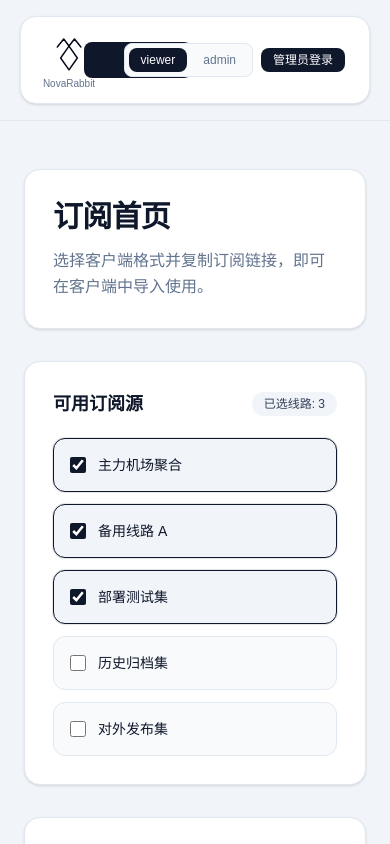
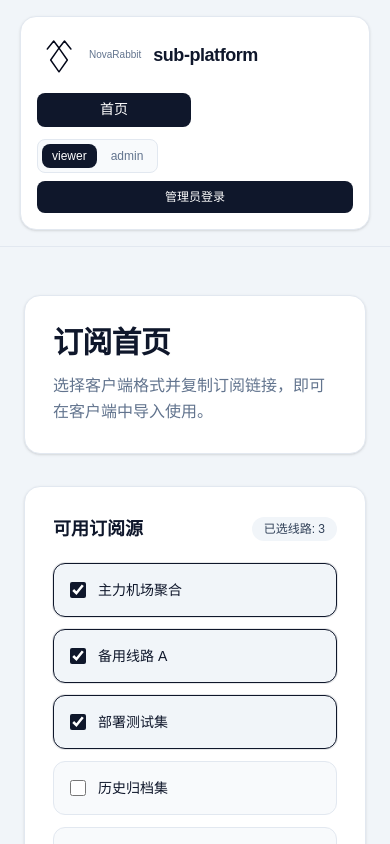
Before and after one commit to Liwenboo/sub-platform, a Next.js app in the folder web/: page / in a window 390 px wide. Shown: the top 844 px of the page. Built offline with nearby package versions, Linux system fonts and the light colour scheme; no server answers.

Commit message:
修复移动端顶部显示问题0

```diff
--- a/web/src/app/_components/global-nav.tsx
+++ b/web/src/app/_components/global-nav.tsx
@@ -118,21 +118,21 @@ export function GlobalNav() {
     <header className="sticky top-0 z-20 border-b border-slate-200 bg-slate-100">
       <div className="mx-auto w-full max-w-7xl px-5 py-4 md:px-8">
         <div className="rounded-2xl border border-slate-200 bg-white shadow-sm">
-          <div className="flex items-center justify-between gap-10 px-6 py-3.5 md:px-8">
-            <div className="flex shrink-0 items-center gap-3">
-              <div className="flex w-12 flex-col items-center">
+          <div className="flex flex-col gap-4 px-4 py-4 sm:px-5 md:flex-row md:items-center md:justify-between md:gap-10 md:px-8 md:py-3.5">
+            <div className="flex min-w-0 shrink-0 items-center gap-3">
+              <div className="flex shrink-0 items-center gap-2 md:w-12 md:flex-col md:items-center md:gap-0">
                 <NovaRabbitLogoMark />
-                <span className="mt-1 text-[10px] leading-none text-slate-500">
+                <span className="text-[10px] leading-none text-slate-500 md:mt-1">
                   NovaRabbit
                 </span>
               </div>
-              <div className="whitespace-nowrap text-lg font-semibold tracking-tight text-slate-900">
+              <div className="min-w-0 text-lg font-semibold tracking-tight text-slate-900">
                 sub-platform
               </div>
             </div>
 
-            <div className="flex min-w-0 items-center justify-end gap-5">
-              <nav className="flex min-w-0 items-center gap-2.5">
+            <div className="flex min-w-0 flex-col gap-3 md:flex-row md:items-center md:justify-end md:gap-5">
+              <nav className="grid min-w-0 grid-cols-2 gap-2 md:flex md:flex-nowrap md:items-center md:gap-2.5">
                 {visibleNavItems.map((item) => {
                   const active = isActivePath(pathname, item.href);
 
@@ -140,7 +140,7 @@ export function GlobalNav() {
                     <Link
                       key={item.href}
                       href={item.href}
-                      className={`min-w-[108px] whitespace-nowrap rounded-lg px-4 py-2 text-center text-sm font-medium transition-colors ${
+                      className={`min-w-0 rounded-lg px-3 py-2 text-center text-sm font-medium leading-tight whitespace-normal transition-colors sm:px-4 md:min-w-[108px] md:whitespace-nowrap ${
                         active
                           ? "bg-slate-900 text-white"
                           : "text-slate-600 hover:bg-slate-100 hover:text-slate-900"
@@ -152,12 +152,12 @@ export function GlobalNav() {
                 })}
               </nav>
 
-              <div className="h-8 w-px bg-slate-200" aria-hidden />
+              <div className="hidden h-8 w-px bg-slate-200 md:block" aria-hidden />
 
-              <div className="flex shrink-0 items-center gap-2">
-                <div className="flex items-center gap-1 rounded-lg border border-slate-200 bg-slate-50 p-1">
+              <div className="flex min-w-0 flex-wrap items-center gap-2 md:flex-nowrap">
+                <div className="flex shrink-0 items-center gap-1 rounded-lg border border-slate-200 bg-slate-50 p-1">
                   <span
-                    className={`rounded-lg px-3 py-1 text-xs font-medium transition-colors ${
+                    className={`rounded-lg px-2.5 py-1 text-xs font-medium transition-colors sm:px-3 ${
                       role === "viewer"
                         ? "bg-slate-900 text-white"
                         : "text-slate-500"
@@ -166,7 +166,7 @@ export function GlobalNav() {
                     viewer
                   </span>
                   <span
-                    className={`rounded-lg px-3 py-1 text-xs font-medium transition-colors ${
+                    className={`rounded-lg px-2.5 py-1 text-xs font-medium transition-colors sm:px-3 ${
                       role === "admin"
                         ? "bg-slate-900 text-white"
                         : "text-slate-500"
@@ -180,14 +180,14 @@ export function GlobalNav() {
                     type="button"
                     onClick={handleLogout}
                     disabled={logoutLoading}
-                    className="whitespace-nowrap rounded-lg border border-slate-300 px-3 py-1 text-xs font-medium text-slate-700 transition-colors hover:bg-slate-50 disabled:cursor-not-allowed disabled:opacity-60"
+                    className="w-full rounded-lg border border-slate-300 px-3 py-2 text-center text-xs font-medium whitespace-nowrap text-slate-700 transition-colors hover:bg-slate-50 disabled:cursor-not-allowed disabled:opacity-60 sm:w-auto sm:py-1"
                   >
                     {logoutLoading ? "退出中..." : "退出登录"}
                   </button>
                 ) : (
                   <Link
                     href={loginHref}
-                    className="whitespace-nowrap rounded-lg bg-slate-900 px-3 py-1 text-xs font-medium text-white transition-colors hover:bg-slate-700"
+                    className="w-full rounded-lg bg-slate-900 px-3 py-2 text-center text-xs font-medium whitespace-nowrap text-white transition-colors hover:bg-slate-700 sm:w-auto sm:py-1"
                   >
                     管理员登录
                   </Link>
```
